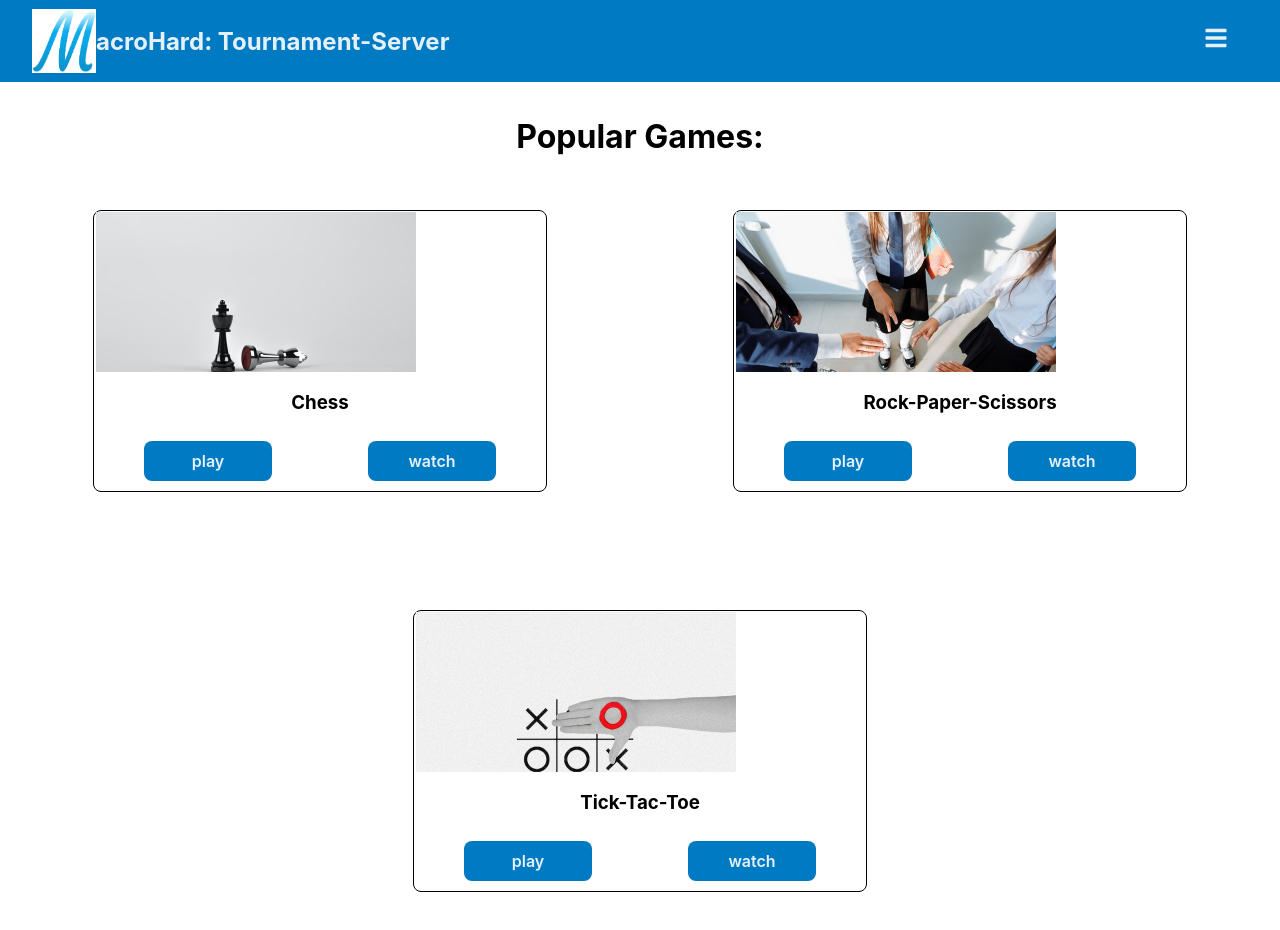
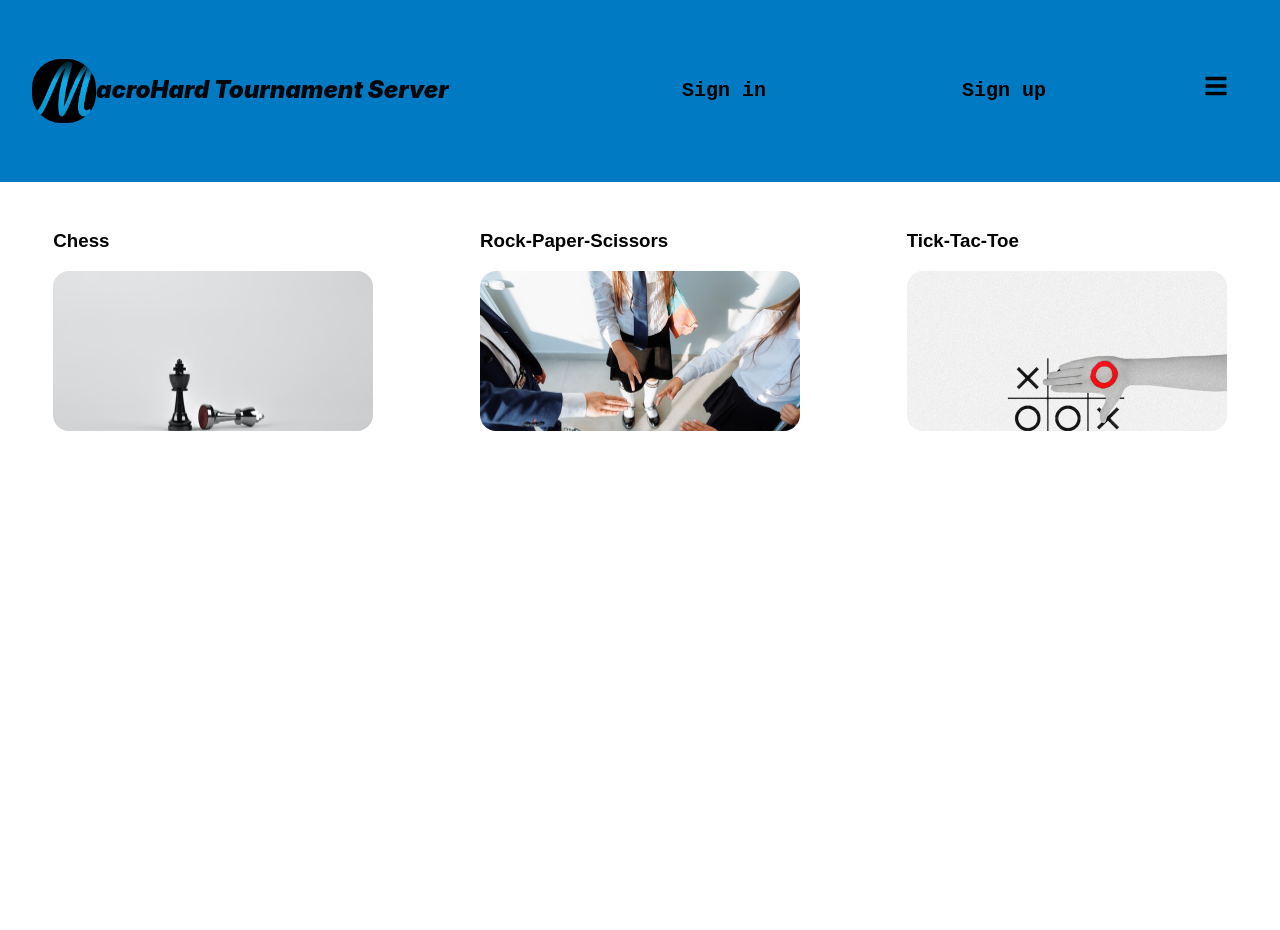
Before and after one commit to MacroHard-Solutions/tournament-server, a React (Create React App) app: page / in a window 1280 px wide. Shown: the top 930 px of the page. Built offline with nearby package versions, Linux system fonts and the light colour scheme.

Commit message:
Homepage update

```diff
--- a/src/components/Header.js
+++ b/src/components/Header.js
@@ -5,7 +5,7 @@ import * as FaIcons from 'react-icons/fa';
 import * as AiIcons from 'react-icons/ai';
 import { useState } from 'react';
 import {SidebarData} from './SidebarData';
-import logo from '../imgs/whitelogo.jpg'
+import logo from '../imgs/blacklogo.jpg'
 
 const Header = () => {
 
@@ -24,7 +24,13 @@ const Header = () => {
     return(
         <div className="Header">
             <img src={logo} alt="MacroHard" />
-            <h2 onClick={returnHome}>acroHard: Tournament-Server</h2>
+            <h2 onClick={returnHome}>acroHard Tournament Server</h2>
+            <Link to="/signin">
+                <button className='signbuttons'>Sign in</button>
+            </Link>
+            <Link to="/signup">
+                <button className='signbuttons'>Sign up</button>
+            </Link>
             <Link to='#' className='menu-bars'>
                 <FaIcons.FaBars onClick={showSidebar}/>
             </Link>
@@ -50,5 +56,4 @@ const Header = () => {
         </div>
     )
 }
-
 export default Header;
--- a/src/pages/Homepage.js
+++ b/src/pages/Homepage.js
@@ -9,38 +9,38 @@ function Homepage() {
 
     return(
         <div className="Home">
-            <h1>Popular Games:</h1>
+            <h1>Popular Games</h1>
             <div className="Popgames">
                 <div className="game">
+                    <h3 className="Title">Chess</h3>
+                    <div className="imageholder">
                         <div className="chess">
+                            <div className="tilebuttons">
+                                <button className="buttonn">Play</button>
+                                <button className="buttonn">Watch</button>
                             </div>
-                    <div className="gamesub">
-                        <h3 className="Title">Chess</h3>
-                        <div className="buttons">
-                            <button>play</button>
-                            <button>watch</button>
                         </div>
                     </div>
                 </div>
                 <div className="game">
+                    <h3 className="Title">Rock-Paper-Scissors</h3>
+                    <div className="imageholder">
                         <div className="rps">
+                            <div className="tilebuttons">
+                                <button className="buttonn">Play</button>
+                                <button className="buttonn">Watch</button>
                             </div>
-                    <div className="gamesub">
-                        <h3 className="Title">Rock-Paper-Scissors</h3>
-                        <div className="buttons">
-                            <button>play</button>
-                            <button>watch</button>
                         </div>
                     </div>
                 </div>
                 <div className="game">
+                    <h3 className="Title">Tick-Tac-Toe</h3>
+                    <div className="imageholder">
                         <div className="ttt">
+                            <div className="tilebuttons">
+                                <button className="buttonn">Play</button>
+                                <button className="buttonn">Watch</button>
                             </div>
-                    <div className="gamesub">
-                        <h3 className="Title">Tick-Tac-Toe</h3>
-                        <div className="buttons">
-                            <button>play</button>
-                            <button>watch</button>
                         </div>
                     </div>
                 </div>
--- a/src/styles/Header.css
+++ b/src/styles/Header.css
@@ -14,6 +14,7 @@ img{
     height: 4em;
     align-self: center;
     margin-left: 1.5em;
+    border-radius: 45%;
 }
 
 .Nav{
@@ -25,6 +26,13 @@ img{
     float: right;
 }
 
+.signbuttons{
+    font-family: monospace;
+    color: black;
+    background: rgb(0, 123, 195);
+    font-size: x-large;
+}
+
 ul{
     list-style: none;
 }
@@ -32,6 +40,7 @@ ul{
 a {
     position: relative;
     color: rgba(240, 248, 255, 0.95);
+    color: black;
     font-size: x-large;
     margin: 2em 0;
 }
@@ -56,10 +65,13 @@ a:hover::before {
 }
 
 .Header h2 {
-    color: rgba(240, 248, 255, 0.95);
+    color: rgba(0, 0, 0, 0.95);
     margin : 0;
     cursor: pointer;
     flex-grow: 1;
+    font-style: italic;
+    font-weight: 900;
+
 }
 
 .Header h2::before {
--- a/src/styles/Homepage.css
+++ b/src/styles/Homepage.css
@@ -15,11 +15,44 @@
     scroll-behavior: smooth;
 }
 
+.imageholder{
+    display: flex;
+    flex-direction: column;
+    text-align: center;
+    justify-content: center;
+}
+
+div.imageholder:hover div.chess{
+    opacity: 0.6;
+}
+
+div.imageholder:hover div.rps{
+    opacity: 0.6;
+}
+
+div.imageholder:hover div.ttt{
+    opacity: 0.6;
+}
+
+.buttonn{
+    width: 100px;
+    height: 40px;
+}
+
+div.imageholder:hover button.buttonn {
+    display: block;
+}
+
+div.imageholder button.buttonn{
+    top:50%;
+    left:50%;
+    display:none;
+}
+
 .game{
-    border: solid black 0.1em;
     height: fit-content;
-    border-radius: 0.5em;
     padding: 0.1em;
+    width: fit-content;
 }
 
 .chess{
@@ -27,6 +60,9 @@
     width: 20em;
     height: 10em;
     background-size: cover;
+    border-radius: 1em;
+    justify-content: center;
+    align-items: center;
 }
 
 .rps{
@@ -34,6 +70,7 @@
     width: 20em;
     height: 10em;
     background-size: cover;
+    border-radius: 1em;
 }
 
 .ttt{
@@ -41,11 +78,19 @@
     width: 20em;
     height: 10em;
     background-size: cover;
+    border-radius: 1em;
 }
 
-.buttons{
+
+
+.tilebuttons{
+    justify-content: space-around;
     display: flex;
-    justify-content: space-around;
+    flex-direction: row;
+}
+
+.Title{
+    font-family: sans-serif;
 }
 
 button{
@@ -98,6 +143,7 @@ button{
     vertical-align: middle;
 }
 
+
 button:hover,
 button:focus {
     background-color: #16437E;
--- a/src/styles/SignIn.css
+++ b/src/styles/SignIn.css
@@ -12,6 +12,7 @@
     justify-content: space-around;
     border: 0.3em solid rgb(0, 123, 195);
     padding: 2em;
+    margin-top: 10%;
     border-radius: 0.5em;
     box-shadow: 0 4px 8px 0 rgba(0, 0, 0, 0.2),
     0 6px 20px 0 rgba(0, 0, 0, 0.19);
--- a/src/styles/SignUp.css
+++ b/src/styles/SignUp.css
@@ -8,6 +8,7 @@
 .Signupbox {
     position: absolute;
     display: flex;
+    margin-top: 10%;
     flex-direction: column;
     justify-content: space-around;
     border: 0.3em solid rgb(0, 123, 195);
```
Lines whose indentation alone changed are shown as unchanged.
